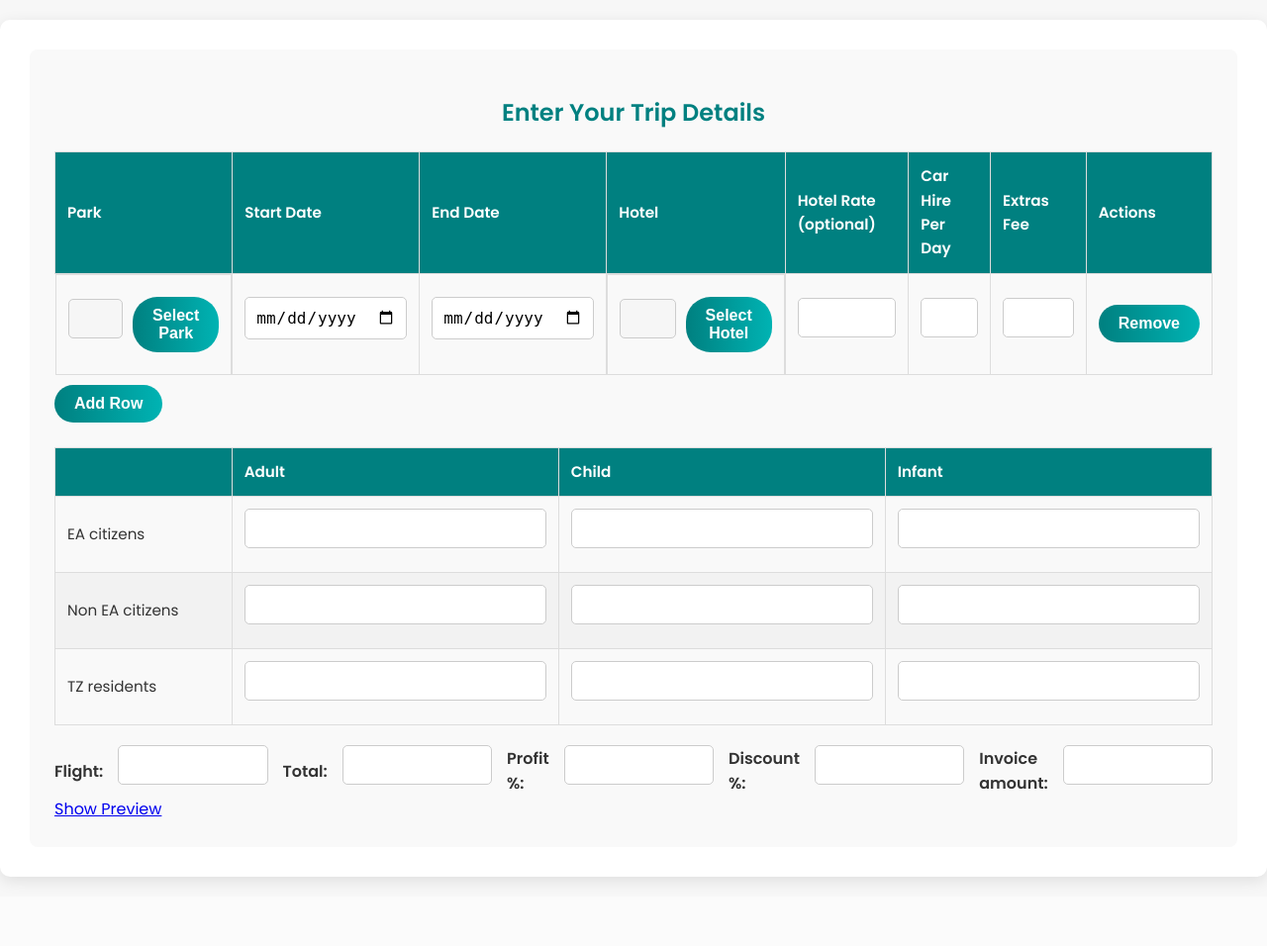
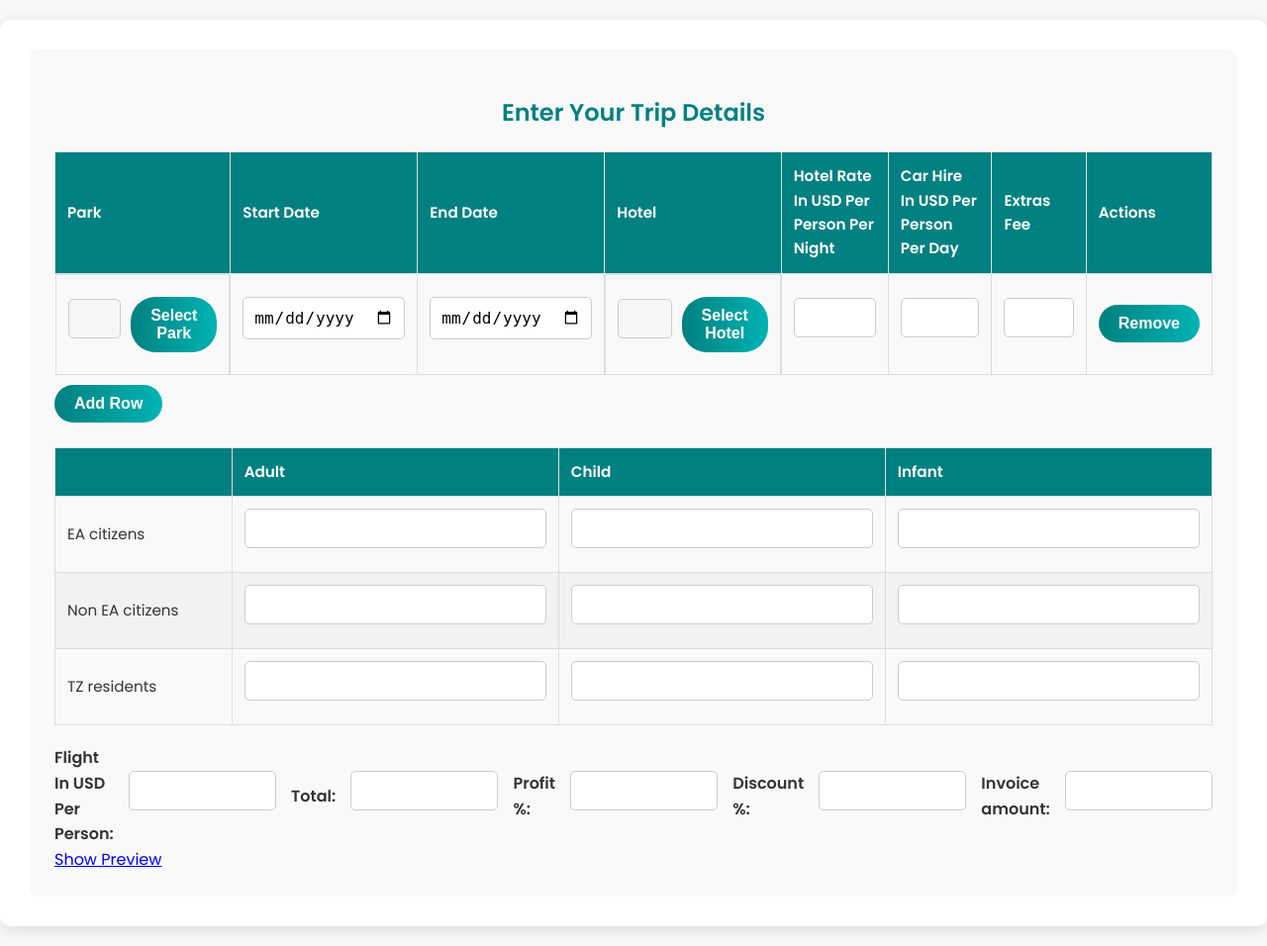
Before and after one commit to MohammedRaghib/Oddyseys, a PHP site: page / in a window 1280 px wide. Shown: the whole page at 99% size. Before the commit the page ends 893 px from the top, so only its background shows below. Run offline with PHP 8.4, Linux system fonts and the light colour scheme; data that the repository does not hold is empty.

Commit message:
Changed a few titles to make it clear

```diff
--- a/index.php
+++ b/index.php
@@ -233,8 +233,8 @@
                         <th>Start Date</th>
                         <th>End Date</th>
                         <th>Hotel</th>
-                        <th>Hotel Rate (optional)</th>
-                        <th>Car Hire Per Day</th>
+                        <th>Hotel Rate In USD Per Person Per Night</th>
+                        <th>Car Hire In USD Per Person Per Day</th>
                         <th>Extras Fee</th>
                         <th>Actions</th>
                     </tr>
@@ -284,7 +284,7 @@
                 </tbody>
             </table>
             <aside class="other_fees">
-                <span>Flight:</span>
+                <span>Flight In USD Per Person:</span>
                 <input type="number" step="0.01" min=0 class="flight" name="flight">
                 <span>Total:</span>
                 <input type="number" step="0.01" min=0 onchange="calcInvoiceAmount()" class="total" name="total">
@@ -416,7 +416,6 @@
             });
 
             const result = await response.json();
-            console.log(result);
         };
 
         const openparks = (id, show) => {
```
